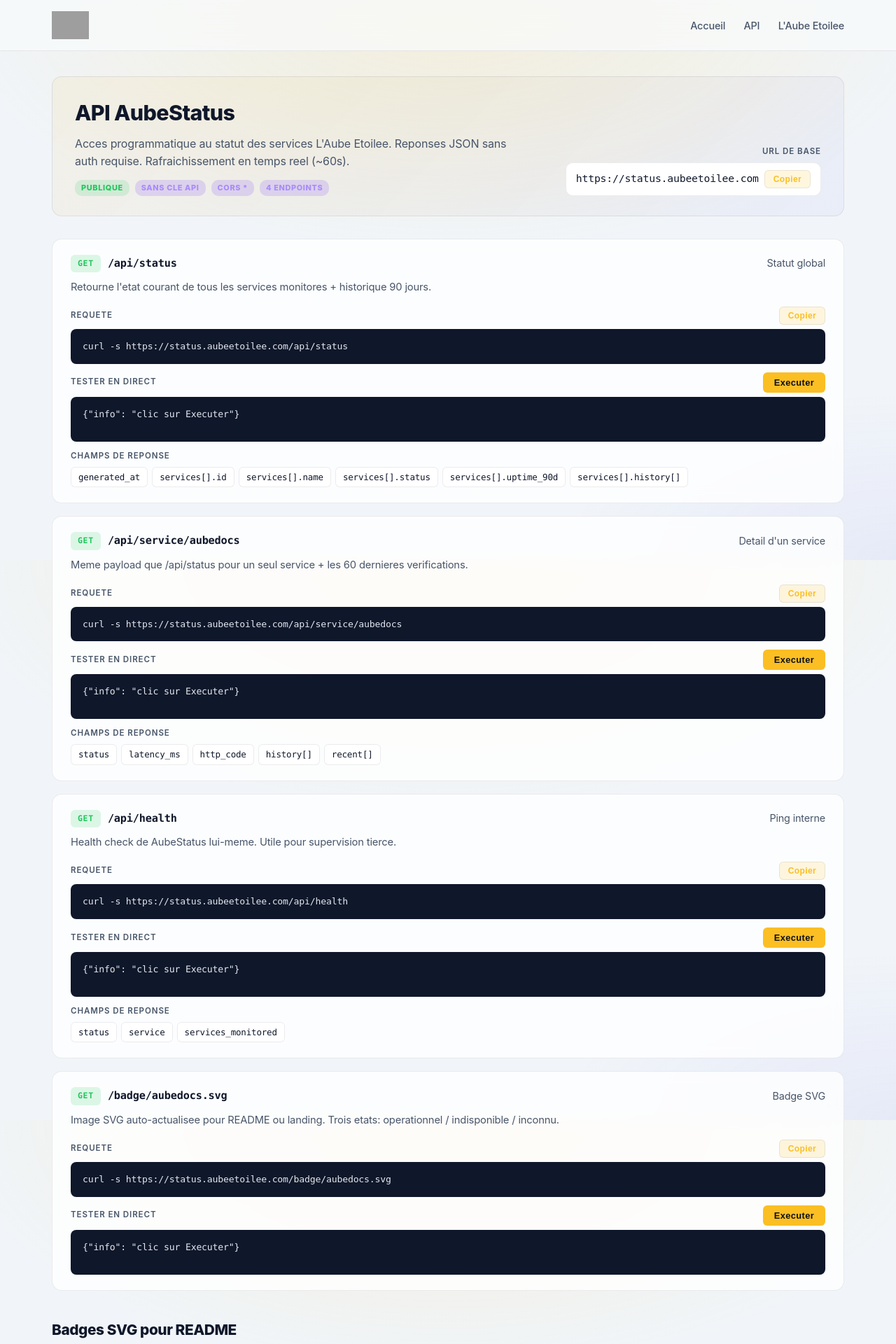
After one commit to Aube2023/AubeStatus, a Flask app: page /api in a window 1280 px wide. The commit adds this page. Shown: the top 1920 px of the page at 70% size. Run offline with Flask 3, Linux system fonts and the light colour scheme; data comes from the database, SQL or seed files in the repository; grey boxes are pictures that could not be loaded.

Commit message:
feat(api): page /api documentee avec endpoints interactifs
- Route GET /api renvoie un template de doc publique
- Liste des 4 endpoints (status, service, health, badge) avec curl, try-it,
  champs de reponse
- Boutons copier-presse-papiers + execution live (aperçu JSON tronque)
- Grille de badges SVG live pour chaque service
- Exemples Python et JS fetch
- Nav "API" pointe vers la nouvelle page

```diff
--- a/app.py
+++ b/app.py
@@ -137,6 +137,55 @@ def service_detail(service_id):
     )
 
 
+@app.route("/api")
+def api_docs():
+    sample_id = SERVICES[0]["id"] if SERVICES else "aubedocs"
+    endpoints = [
+        {
+            "method": "GET",
+            "path": "/api/status",
+            "title": "Statut global",
+            "description": "Retourne l'etat courant de tous les services monitores + historique 90 jours.",
+            "response_type": "application/json",
+            "example_fields": [
+                "generated_at", "services[].id", "services[].name",
+                "services[].status", "services[].uptime_90d", "services[].history[]",
+            ],
+        },
+        {
+            "method": "GET",
+            "path": "/api/service/" + sample_id,
+            "title": "Detail d'un service",
+            "description": "Meme payload que /api/status pour un seul service + les 60 dernieres verifications.",
+            "response_type": "application/json",
+            "example_fields": ["status", "latency_ms", "http_code", "history[]", "recent[]"],
+        },
+        {
+            "method": "GET",
+            "path": "/api/health",
+            "title": "Ping interne",
+            "description": "Health check de AubeStatus lui-meme. Utile pour supervision tierce.",
+            "response_type": "application/json",
+            "example_fields": ["status", "service", "services_monitored"],
+        },
+        {
+            "method": "GET",
+            "path": "/badge/" + sample_id + ".svg",
+            "title": "Badge SVG",
+            "description": "Image SVG auto-actualisee pour README ou landing. Trois etats: operationnel / indisponible / inconnu.",
+            "response_type": "image/svg+xml",
+            "example_fields": [],
+        },
+    ]
+    return render_template(
+        "api.html",
+        endpoints=endpoints,
+        sample_id=sample_id,
+        services=SERVICES,
+        now=datetime.utcnow().strftime("%Y-%m-%d %H:%M UTC"),
+    )
+
+
 @app.route("/api/status")
 def api_status():
     return jsonify({
--- a/static/css/style.css
+++ b/static/css/style.css
@@ -632,6 +632,213 @@ h2 { font-size: 1.15rem; margin: 28px 0 14px; font-weight: 700; letter-spacing:
 .pill-up { background: var(--up-soft); color: var(--up); }
 .pill-down { background: var(--down-soft); color: var(--down); }
 
+/* ===== API docs page ===== */
+.api-hero {
+  display: grid;
+  grid-template-columns: 1fr auto;
+  gap: 32px;
+  align-items: end;
+  padding: 28px 32px;
+  margin-bottom: 32px;
+  background: linear-gradient(135deg, rgba(251, 191, 36, 0.08), rgba(99, 102, 241, 0.05));
+  border: 1px solid var(--card-border);
+  border-radius: var(--radius);
+}
+.api-hero h1 { margin: 0 0 8px 0; font-size: 1.9rem; font-weight: 800; letter-spacing: -0.02em; }
+.api-lead { margin: 0 0 14px 0; color: var(--text-muted); max-width: 62ch; line-height: 1.55; }
+.api-hero-meta { display: flex; gap: 8px; flex-wrap: wrap; }
+.api-hero-base { text-align: right; }
+.api-base-label {
+  font-size: 0.72rem;
+  color: var(--text-muted);
+  text-transform: uppercase;
+  letter-spacing: 0.08em;
+  font-weight: 600;
+  margin-bottom: 6px;
+}
+.api-base-url {
+  display: inline-flex;
+  align-items: center;
+  gap: 8px;
+  padding: 10px 14px;
+  background: var(--card-solid);
+  border: 1px solid var(--card-border);
+  border-radius: 10px;
+  font-family: ui-monospace, "SF Mono", Menlo, monospace;
+  font-size: 0.92rem;
+  color: var(--text);
+}
+
+.api-endpoint {
+  background: var(--card);
+  backdrop-filter: blur(10px);
+  border: 1px solid var(--card-border);
+  border-radius: var(--radius);
+  padding: 22px 26px;
+  margin-bottom: 18px;
+  transition: border-color 0.15s ease;
+}
+.api-endpoint:hover { border-color: var(--card-border-hover); }
+
+.api-ep-head {
+  display: flex;
+  align-items: center;
+  justify-content: space-between;
+  gap: 14px;
+  margin-bottom: 10px;
+  flex-wrap: wrap;
+}
+.api-ep-meta { display: flex; align-items: center; gap: 10px; min-width: 0; }
+.api-method {
+  display: inline-block;
+  padding: 4px 10px;
+  border-radius: 6px;
+  font-weight: 800;
+  font-size: 0.72rem;
+  letter-spacing: 0.06em;
+  font-family: ui-monospace, "SF Mono", Menlo, monospace;
+}
+.api-method.m-get { background: var(--up-soft); color: var(--up); }
+.api-method.m-post { background: rgba(59, 130, 246, 0.15); color: #60a5fa; }
+.api-path {
+  font-family: ui-monospace, "SF Mono", Menlo, monospace;
+  font-size: 0.95rem;
+  color: var(--text);
+  font-weight: 600;
+  word-break: break-all;
+}
+.api-ep-title {
+  font-size: 0.9rem;
+  color: var(--text-muted);
+  text-align: right;
+}
+.api-ep-desc {
+  margin: 0 0 16px 0;
+  color: var(--text-muted);
+  font-size: 0.92rem;
+  line-height: 1.55;
+}
+
+.api-block {
+  margin-bottom: 12px;
+}
+.api-block:last-child { margin-bottom: 0; }
+.api-block-head {
+  display: flex;
+  justify-content: space-between;
+  align-items: center;
+  margin-bottom: 6px;
+}
+.api-block-label {
+  font-size: 0.72rem;
+  color: var(--text-muted);
+  text-transform: uppercase;
+  letter-spacing: 0.08em;
+  font-weight: 600;
+}
+
+.api-code {
+  margin: 0;
+  padding: 14px 16px;
+  background: rgba(0, 0, 0, 0.35);
+  border: 1px solid var(--card-border);
+  border-radius: 8px;
+  font-family: ui-monospace, "SF Mono", Menlo, monospace;
+  font-size: 0.82rem;
+  color: #e2e8f0;
+  line-height: 1.5;
+  overflow-x: auto;
+  white-space: pre;
+  min-height: 24px;
+}
+@media (prefers-color-scheme: light) {
+  .api-code { background: #0f172a; color: #e2e8f0; }
+}
+.api-out { min-height: 64px; max-height: 360px; overflow: auto; }
+.api-out[data-loading="1"] { opacity: 0.6; }
+.api-out.err { color: #fca5a5; }
+
+.btn-copy, .btn-try {
+  background: var(--accent-soft);
+  color: var(--accent);
+  border: 1px solid var(--card-border);
+  padding: 5px 12px;
+  border-radius: 6px;
+  font-size: 0.75rem;
+  font-weight: 700;
+  cursor: pointer;
+  letter-spacing: 0.03em;
+  transition: all 0.15s ease;
+}
+.btn-copy:hover { background: var(--accent); color: #0a0e1a; }
+.btn-try {
+  background: var(--accent);
+  color: #0a0e1a;
+  padding: 7px 16px;
+  font-size: 0.8rem;
+  border: none;
+}
+.btn-try:hover { background: #fcd34d; transform: translateY(-1px); }
+.btn-try[data-loading="1"] { opacity: 0.6; cursor: progress; }
+
+.api-fields {
+  list-style: none;
+  padding: 0;
+  margin: 0;
+  display: flex;
+  gap: 6px;
+  flex-wrap: wrap;
+}
+.api-fields li code {
+  display: inline-block;
+  padding: 4px 10px;
+  background: var(--card-solid);
+  border: 1px solid var(--card-border);
+  border-radius: 6px;
+  font-size: 0.78rem;
+  color: var(--text);
+  font-family: ui-monospace, "SF Mono", Menlo, monospace;
+}
+
+/* Badges grid */
+.api-badges { margin-top: 40px; }
+.badges-grid {
+  display: grid;
+  grid-template-columns: repeat(auto-fill, minmax(300px, 1fr));
+  gap: 12px;
+  margin-top: 14px;
+}
+.badge-cell {
+  background: var(--card);
+  border: 1px solid var(--card-border);
+  border-radius: 8px;
+  padding: 14px;
+  display: flex;
+  flex-direction: column;
+  gap: 8px;
+  align-items: flex-start;
+}
+.badge-cell img { height: 22px; }
+.badge-url {
+  font-size: 0.7rem;
+  color: var(--text-muted);
+  word-break: break-all;
+  font-family: ui-monospace, "SF Mono", Menlo, monospace;
+}
+
+.api-bottom {
+  margin-top: 40px;
+  display: grid;
+  grid-template-columns: 1fr 1fr;
+  gap: 16px;
+}
+.api-bottom-item h3 {
+  margin: 0 0 10px 0;
+  font-size: 1rem;
+  font-weight: 700;
+  letter-spacing: -0.01em;
+}
+
 /* ===== Responsive ===== */
 @media (max-width: 760px) {
   .hero-content { grid-template-columns: auto 1fr; }
@@ -641,4 +848,9 @@ h2 { font-size: 1.15rem; margin: 28px 0 14px; font-weight: 700; letter-spacing:
   .service-stats { grid-column: 1 / -1; text-align: left; display: flex; align-items: center; gap: 10px; }
   .detail-head { flex-direction: column; }
   .hero { padding: 24px; }
+  .api-hero { grid-template-columns: 1fr; }
+  .api-hero-base { text-align: left; }
+  .api-bottom { grid-template-columns: 1fr; }
+  .api-ep-head { flex-direction: column; align-items: flex-start; }
+  .api-ep-title { text-align: left; }
 }
--- a/static/js/app.js
+++ b/static/js/app.js
@@ -1,8 +1,9 @@
-// AubeStatus - auto refresh leger
+// AubeStatus - auto refresh + interactions page API
 (function () {
   const REFRESH_MS = 60 * 1000;
 
   function scheduleReload() {
+    if (!document.querySelector(".hero")) return;
     setTimeout(function () {
       if (document.visibilityState === "visible") {
         window.location.reload();
@@ -20,5 +21,87 @@
     }, REFRESH_MS);
   }
 
-  scheduleReload();
+  function flash(btn, txt) {
+    const original = btn.textContent;
+    btn.textContent = txt;
+    setTimeout(() => { btn.textContent = original; }, 1200);
+  }
+
+  async function copyText(text, btn) {
+    try {
+      await navigator.clipboard.writeText(text);
+      flash(btn, "Copie !");
+    } catch (e) {
+      const ta = document.createElement("textarea");
+      ta.value = text;
+      document.body.appendChild(ta);
+      ta.select();
+      document.execCommand("copy");
+      ta.remove();
+      flash(btn, "Copie !");
+    }
+  }
+
+  function bindCopy() {
+    document.querySelectorAll(".btn-copy[data-copy]").forEach((btn) => {
+      btn.addEventListener("click", () => {
+        const sel = btn.getAttribute("data-copy");
+        const el = document.querySelector(sel);
+        if (!el) return;
+        copyText(el.textContent.trim(), btn);
+      });
+    });
+  }
+
+  function prettyJson(obj) {
+    return JSON.stringify(obj, null, 2);
+  }
+
+  function bindTry() {
+    document.querySelectorAll(".btn-try[data-try]").forEach((btn) => {
+      btn.addEventListener("click", async () => {
+        const path = btn.getAttribute("data-try");
+        const targetSel = btn.getAttribute("data-target");
+        const type = btn.getAttribute("data-type") || "application/json";
+        const out = document.querySelector(targetSel);
+        if (!out) return;
+        btn.setAttribute("data-loading", "1");
+        out.setAttribute("data-loading", "1");
+        out.classList.remove("err");
+        const t0 = performance.now();
+        try {
+          const r = await fetch(path, { headers: { Accept: type } });
+          const ms = Math.round(performance.now() - t0);
+          if (type.startsWith("image/")) {
+            out.textContent = `HTTP ${r.status} · ${ms} ms · ${r.headers.get("content-type") || type}\nTaille: ${r.headers.get("content-length") || "?"} octets`;
+          } else {
+            const data = await r.json();
+            const trimmed = Object.assign({}, data);
+            if (Array.isArray(trimmed.services) && trimmed.services.length > 2) {
+              trimmed.services = trimmed.services.slice(0, 2).concat([{ "_note": `...${data.services.length - 2} autres services (tronque pour l'apercu)` }]);
+            }
+            if (Array.isArray(trimmed.history) && trimmed.history.length > 3) {
+              trimmed.history = trimmed.history.slice(-3);
+            }
+            if (Array.isArray(trimmed.recent) && trimmed.recent.length > 3) {
+              trimmed.recent = trimmed.recent.slice(0, 3);
+            }
+            out.textContent = `// HTTP ${r.status} · ${ms} ms\n${prettyJson(trimmed)}`;
+          }
+        } catch (e) {
+          out.classList.add("err");
+          out.textContent = "Erreur: " + e.message;
+        } finally {
+          btn.removeAttribute("data-loading");
+          out.removeAttribute("data-loading");
+        }
+      });
+    });
+  }
+
+  document.addEventListener("DOMContentLoaded", () => {
+    bindCopy();
+    bindTry();
+    scheduleReload();
+  });
 })();
--- /dev/null
+++ b/templates/api.html
@@ -0,0 +1,113 @@
+{% extends "base.html" %}
+{% block title %}API — AubeStatus{% endblock %}
+{% block content %}
+
+<section class="api-hero">
+  <div>
+    <h1>API AubeStatus</h1>
+    <p class="api-lead">
+      Acces programmatique au statut des services L'Aube Etoilee.
+      Reponses JSON sans auth requise. Rafraichissement en temps reel (~60s).
+    </p>
+    <div class="api-hero-meta">
+      <span class="pill-mini on">PUBLIQUE</span>
+      <span class="pill-mini">SANS CLE API</span>
+      <span class="pill-mini">CORS *</span>
+      <span class="pill-mini">4 ENDPOINTS</span>
+    </div>
+  </div>
+  <div class="api-hero-base">
+    <div class="api-base-label">URL de base</div>
+    <div class="api-base-url">
+      <code id="api-base">https://status.aubeetoilee.com</code>
+      <button class="btn-copy" data-copy="#api-base" title="Copier">Copier</button>
+    </div>
+  </div>
+</section>
+
+{% for ep in endpoints %}
+<article class="api-endpoint" id="ep-{{ loop.index }}">
+  <header class="api-ep-head">
+    <div class="api-ep-meta">
+      <span class="api-method m-{{ ep.method|lower }}">{{ ep.method }}</span>
+      <code class="api-path">{{ ep.path }}</code>
+    </div>
+    <div class="api-ep-title">{{ ep.title }}</div>
+  </header>
+
+  <p class="api-ep-desc">{{ ep.description }}</p>
+
+  <div class="api-block">
+    <div class="api-block-head">
+      <span class="api-block-label">Requete</span>
+      <button class="btn-copy" data-copy="#curl-{{ loop.index }}">Copier</button>
+    </div>
+    <pre class="api-code"><code id="curl-{{ loop.index }}">curl -s https://status.aubeetoilee.com{{ ep.path }}</code></pre>
+  </div>
+
+  <div class="api-block">
+    <div class="api-block-head">
+      <span class="api-block-label">Tester en direct</span>
+      <button
+        class="btn btn-try"
+        data-try="{{ ep.path }}"
+        data-target="#out-{{ loop.index }}"
+        data-type="{{ ep.response_type }}"
+      >Executer</button>
+    </div>
+    <pre class="api-code api-out" id="out-{{ loop.index }}" data-placeholder="Clique sur Executer pour voir la reponse...">{{ '{' }}"info": "clic sur Executer"{{ '}' }}</pre>
+  </div>
+
+  {% if ep.example_fields %}
+  <div class="api-block">
+    <div class="api-block-head">
+      <span class="api-block-label">Champs de reponse</span>
+    </div>
+    <ul class="api-fields">
+      {% for f in ep.example_fields %}
+      <li><code>{{ f }}</code></li>
+      {% endfor %}
+    </ul>
+  </div>
+  {% endif %}
+</article>
+{% endfor %}
+
+<section class="api-badges">
+  <h2 class="section-title">Badges SVG pour README</h2>
+  <p class="api-ep-desc">
+    Chaque service expose un badge SVG auto-actualise. Parfait pour README, landing, docs internes.
+  </p>
+  <div class="badges-grid">
+    {% for s in services %}
+    <div class="badge-cell">
+      <img src="/badge/{{ s.id }}.svg" alt="Statut {{ s.name }}">
+      <code class="badge-url">&lt;img src="https://status.aubeetoilee.com/badge/{{ s.id }}.svg"&gt;</code>
+    </div>
+    {% endfor %}
+  </div>
+</section>
+
+<section class="api-bottom">
+  <div class="api-bottom-item">
+    <h3>Exemple complet Python</h3>
+    <pre class="api-code"><code>import requests
+
+r = requests.get("https://status.aubeetoilee.com/api/status")
+data = r.json()
+
+for s in data["services"]:
+    if s["status"] == "down":
+        print(f"ALERTE: {s['name']} est en panne")</code></pre>
+  </div>
+  <div class="api-bottom-item">
+    <h3>Exemple Javascript (fetch)</h3>
+    <pre class="api-code"><code>const r = await fetch("https://status.aubeetoilee.com/api/status");
+const data = await r.json();
+
+document.querySelector("#status")
+  .textContent = `${data.services.filter(s => s.status === "up").length} UP`;</code></pre>
+  </div>
+</section>
+
+{% endblock %}
--- a/templates/base.html
+++ b/templates/base.html
@@ -16,7 +16,7 @@
     </a>
     <nav class="site-nav">
       <a href="/">Accueil</a>
-      <a href="/api/status">API</a>
+      <a href="/api">API</a>
       <a href="https://aubeetoilee.com" target="_blank" rel="noopener">L'Aube Etoilee</a>
     </nav>
   </div>
```
